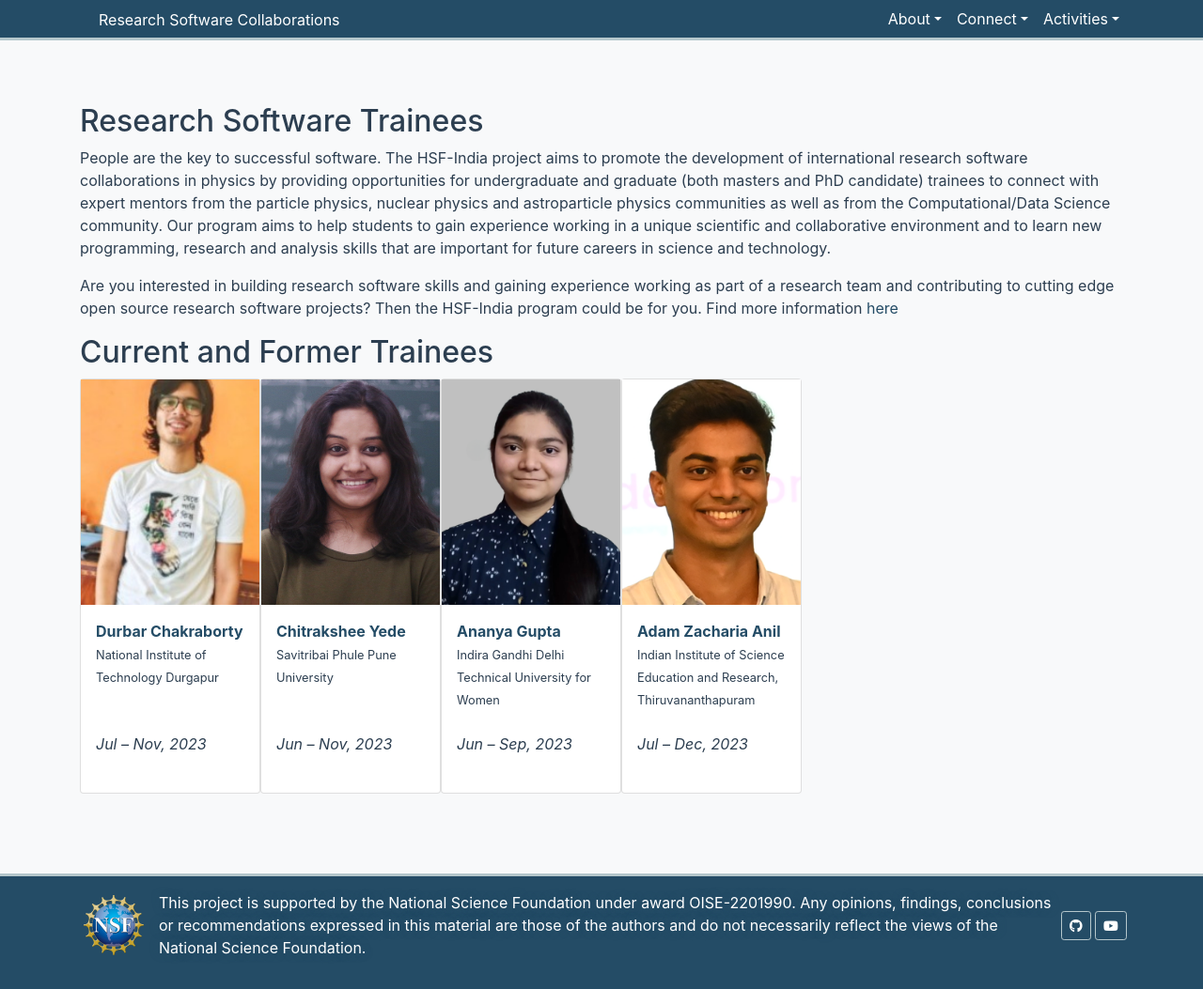
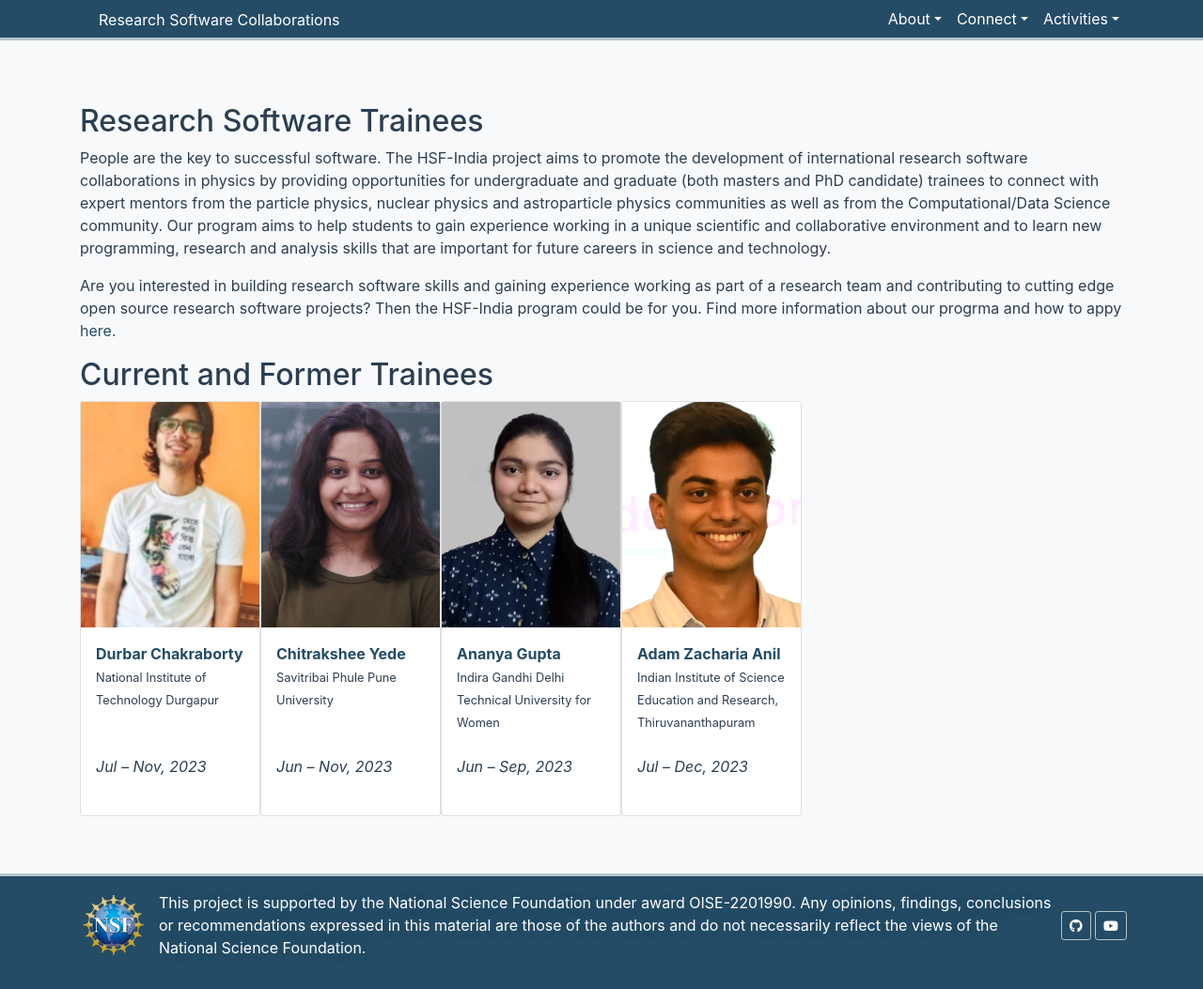
Before and after one commit to research-software-collaborations/research-software-collaborations.github.io, a Jekyll site: the page built from pages/trainees.md, in a window 1280 px wide and 1053 px high. Shown: the whole window at 94% size. Built offline with Jekyll 4.4.1, drawn with Linux system fonts in a browser that asks for light colours; cached includes are drawn as plain includes.

Commit message:
tweak text

```diff
--- a/pages/trainees.md
+++ b/pages/trainees.md
@@ -16,8 +16,9 @@ learn new programming, research and analysis skills that are important for futur
 
 Are you interested in building research software skills and gaining experience working as part of
 a research team and contributing to cutting edge
-open source research software projects? Then the HSF-India program could be for you. Find more information
-[here](/trainee_program.html)
+open source research software projects? Then the HSF-India program could be for you. Find more information about our
+progrma and how to appy
+[here](/trainee_program.html).
 
 
 {% assign trainees = site.pages | where: "pagetype", "trainee"
```
